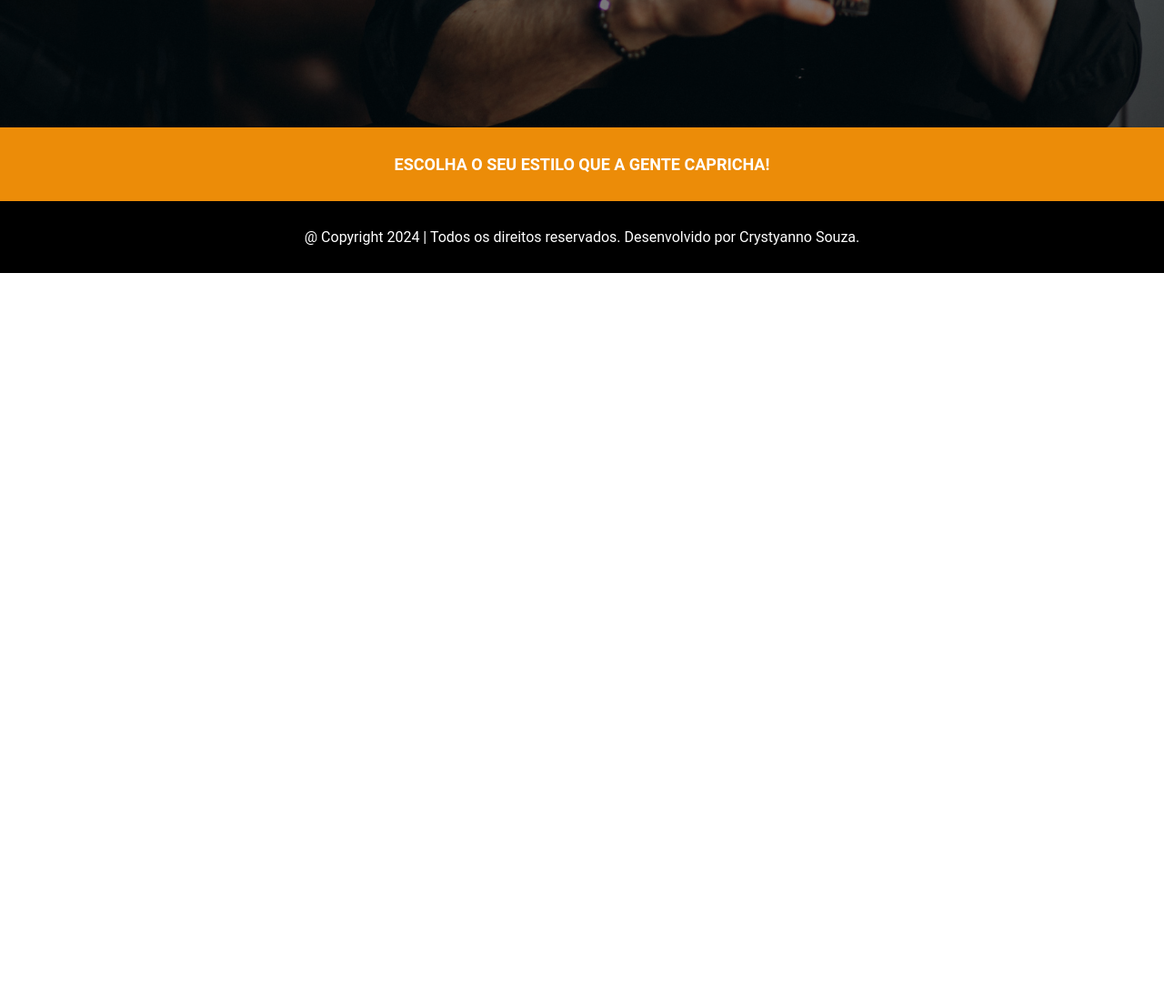
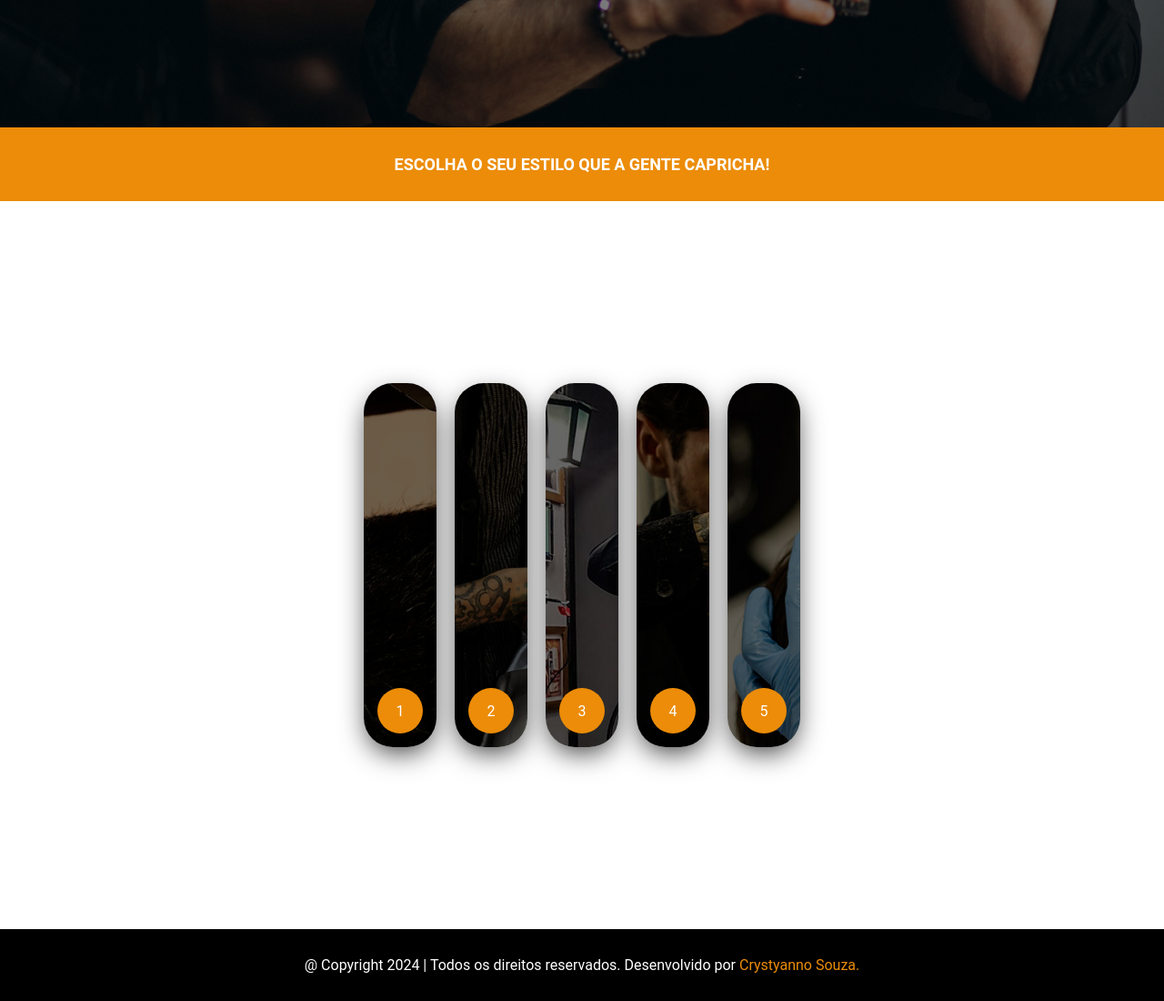
Before and after one commit to Crystyanno/barbearia-providencia, a plain HTML site: page index.html in a window 1280 px wide. Shown: the part 660-1760 px from the top of the page at 91% size. Before the commit the page ends 960 px from the top, so only its background shows below. Drawn offline with Linux system fonts and the light colour scheme.

Commit message:
add services

```diff
--- a/assets/styles/style.css
+++ b/assets/styles/style.css
@@ -136,7 +136,106 @@ span {
     align-items: center;
 }
 
+.wrapper {
+    width: 100%;
+    height: 100vh;
+    display: flex;
+    align-items: center;
+    justify-content: center;
+}
 
+.container {
+    height: 400px;
+    display: flex;
+    flex-wrap: nowrap;
+    justify-content: start;
+}
+
+.card {
+    width: 80px;
+    border-radius: .75rem;
+    background-size: cover;
+    cursor: pointer;
+    overflow: hidden;
+    border-radius: 2rem;
+    margin: 0 10px;
+    display: flex;
+    align-items: flex-end;
+    transition: .6s cubic-bezier(.28,-0.03,0,.99);
+    box-shadow: 0px 10px 30px -5px rgba(0, 0, 0, 0.8);
+}
+
+.card .row {
+    color: var(--text-color);
+    display: flex;
+    flex-wrap: nowrap;
+}
+
+.card .row .icon {
+    background: var(--button-color);
+    color: var(--text-color);
+    border-radius: 50%;
+    width: 50px;
+    display: flex;
+    justify-content: center;
+    align-items: center;
+    margin: 15px;
+}
+
+.card .row .description {
+    display: flex;
+    justify-content: center;
+    flex-direction: column;
+    overflow: hidden;
+    height: 80px;
+    width: 520px;
+    opacity: 0;
+    transform: translateY(30px);
+    transition-delay: .3s;
+    transition: all .3s ease;
+}
+
+.description p {
+    color: #b0b0ba;
+    padding-top: 5px;
+}
+
+.description h4 {
+    text-transform: uppercase;
+}
+
+input {
+    display: none;
+}
+
+input:checked + label {
+    width: 600px;
+}
+
+input:checked + label .description {
+    opacity: 1 !important;
+    transform: translateY(0) !important;
+}
+
+.card[for="c1"] {
+    background-image: url(../images/Serviços/corte.jpg);
+}
+
+.card[for="c2"] {
+    background-image: url(../images/Serviços/barba.jpg);
+}
+
+.card[for="c3"] {
+    background-image: url(../images/Serviços/escova-progressiva.jpg);
+}
+
+.card[for="c4"] {
+    background-image: url(../images/Serviços/maquina.jpg);
+}
+
+.card[for="c5"] {
+    background-image: url(../images/Serviços/sobrancelha.jpg);
+}
 
 .footer {
     background: var(--background-primary);
--- a/index.html
+++ b/index.html
@@ -44,10 +44,64 @@
         <!--<div><img src="assets/images/Icones/escolha seu estilo que a gente capricha.png" alt=""></div>-->
     </section>
 
+    <div class="wrapper">
+        <div class="container">
+            <input type="radio" name="slide" id="c1">
+            <label for="c1" class="card">
+                <div class="row">
+                    <div class="icon">1</div>
+                    <div class="description">
+                        <h4>Corte</h4>
+                        <p>Lorem ipsum dolor, sit amet consectetur adipisicing elit. Cupiditate ut nulla autem delectus consectetur pariatur!</p>
+                    </div>
+                </div>
+            </label>
+            <input type="radio" name="slide" id="c2">
+            <label for="c2" class="card">
+                <div class="row">
+                    <div class="icon">2</div>
+                    <div class="description">
+                        <h4>Corte</h4>
+                        <p>Lorem ipsum dolor, sit amet consectetur adipisicing elit. Cupiditate ut nulla autem delectus consectetur pariatur!</p>
+                    </div>
+                </div>
+            </label>
+            <input type="radio" name="slide" id="c3">
+            <label for="c3" class="card">
+                <div class="row">
+                    <div class="icon">3</div>
+                    <div class="description">
+                        <h4>Corte</h4>
+                        <p>Lorem ipsum dolor, sit amet consectetur adipisicing elit. Cupiditate ut nulla autem delectus consectetur pariatur!</p>
+                    </div>
+                </div>
+            </label>
+            <input type="radio" name="slide" id="c4">
+            <label for="c4" class="card">
+                <div class="row">
+                    <div class="icon">4</div>
+                    <div class="description">
+                        <h4>Corte</h4>
+                        <p>Lorem ipsum dolor, sit amet consectetur adipisicing elit. Cupiditate ut nulla autem delectus consectetur pariatur!</p>
+                    </div>
+                </div>
+            </label>
+            <input type="radio" name="slide" id="c5">
+            <label for="c5" class="card">
+                <div class="row">
+                    <div class="icon">5</div>
+                    <div class="description">
+                        <h4>Corte</h4>
+                        <p>Lorem ipsum dolor, sit amet consectetur adipisicing elit. Cupiditate ut nulla autem delectus consectetur pariatur!</p>
+                    </div>
+                </div>
+            </label>
+        </div>
+    </div>
 
     <footer class="footer">
         <p>@ Copyright 2024 | Todos os direitos reservados. Desenvolvido por <a
-                href="https://github.com/Crystyanno">Crystyanno Souza.</a></p>
+            href="https://github.com/Crystyanno"><span>Crystyanno Souza.</span></a></p>
     </footer>
     <!--fontawesome-->
     <script src="https://kit.fontawesome.com/35f77f5e81.js" crossorigin="anonymous"></script>
```
